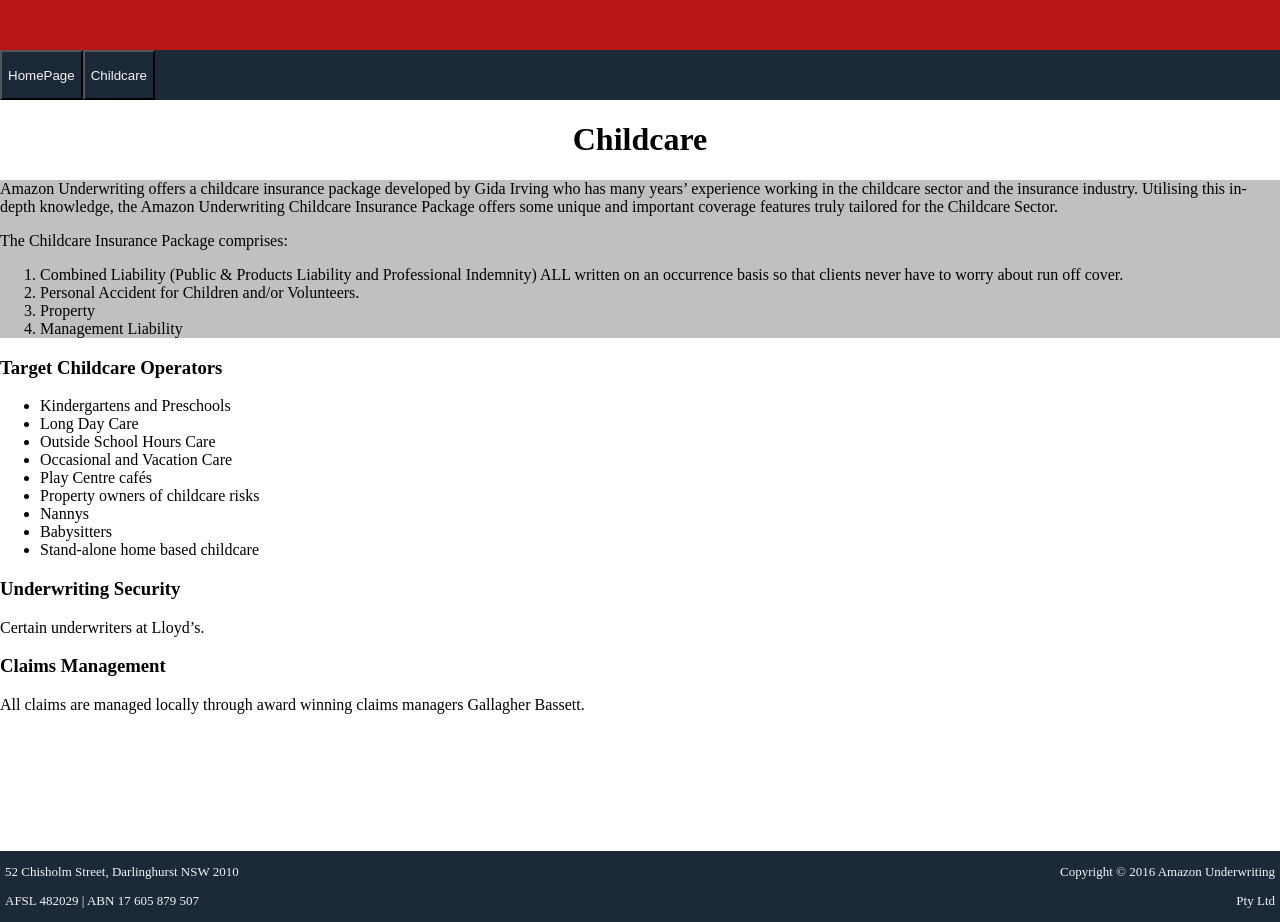
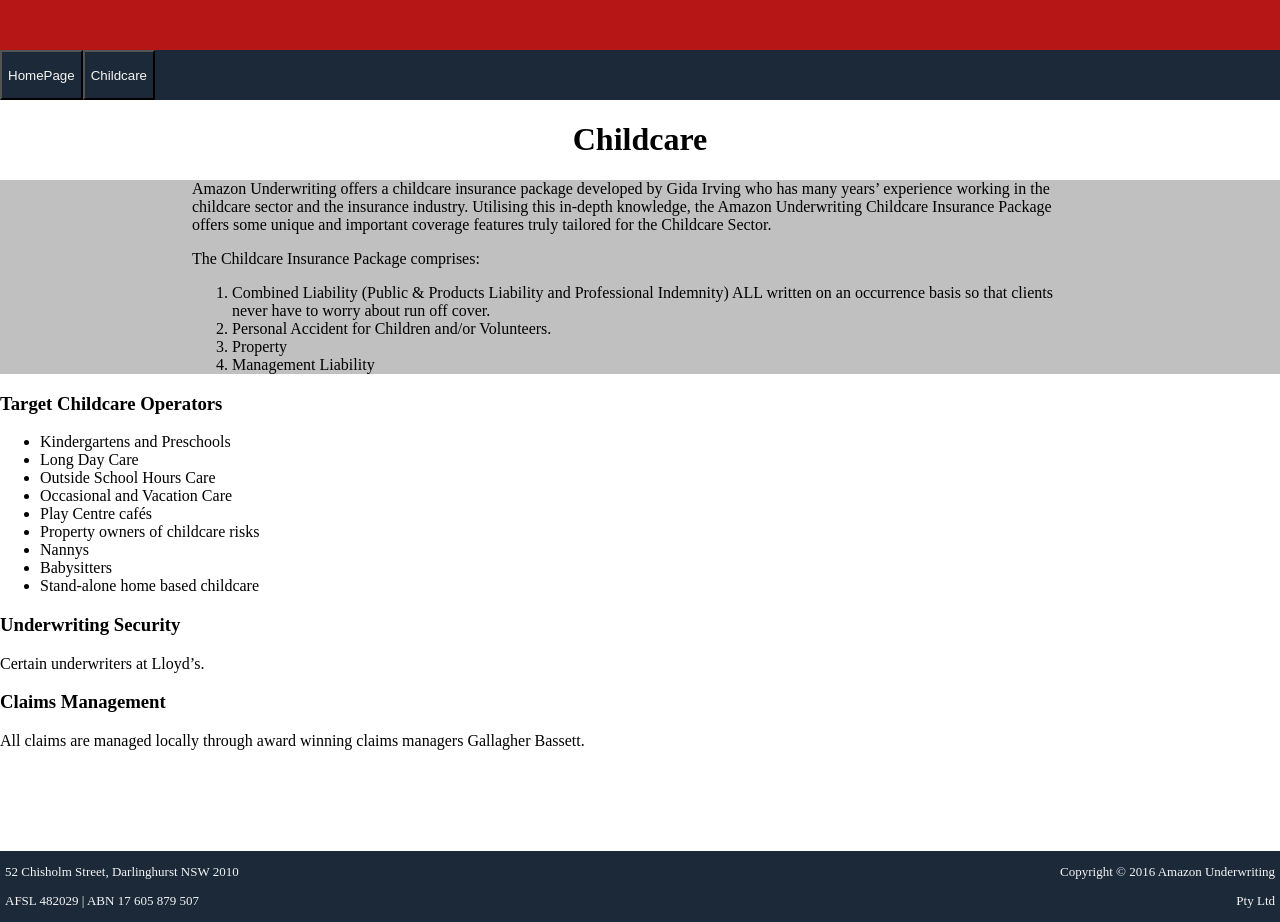
Before and after one commit to ironest/amazon-underwriting-public-frontend, a React (Create React App) app: page /Childcare in a window 1280 px wide. Built offline with nearby package versions, Linux system fonts and the light colour scheme.

Commit message:
missed one of the css names in last commit

```diff
--- a/src/components/App.js
+++ b/src/components/App.js
@@ -12,7 +12,7 @@
         return (
             <BrowserRouter>
                 <div>
-                <div className="bannerDiv" ></div>
+                <div className="banner-div" ></div>
                    <NavBar />
                     {/* <Switch> */}
                         <Route exact path="/" component={HomePage} />
--- a/src/components/pages/Childcare.js
+++ b/src/components/pages/Childcare.js
@@ -8,7 +8,7 @@
                 <h1>Childcare</h1>
                 {/* <div className="textDiv" > */}
                 <div className="card-a">
-                    <div className="textDiv">
+                    <div className="text-div">
                     <p>
                     Amazon Underwriting offers a childcare insurance package developed by Gida Irving who has many years’ experience working in the childcare sector and the insurance industry. Utilising this in-depth knowledge, the Amazon Underwriting Childcare Insurance Package offers some unique and important coverage features truly tailored for the Childcare Sector.
                     </p>
--- a/src/styles/App.css
+++ b/src/styles/App.css
@@ -17,7 +17,7 @@
     min-height: calc(100vh - 70px);
 }
 
-.bannerDiv {
+.banner-div {
     background-color: #b61615;
     height: 50px;
 }
```
